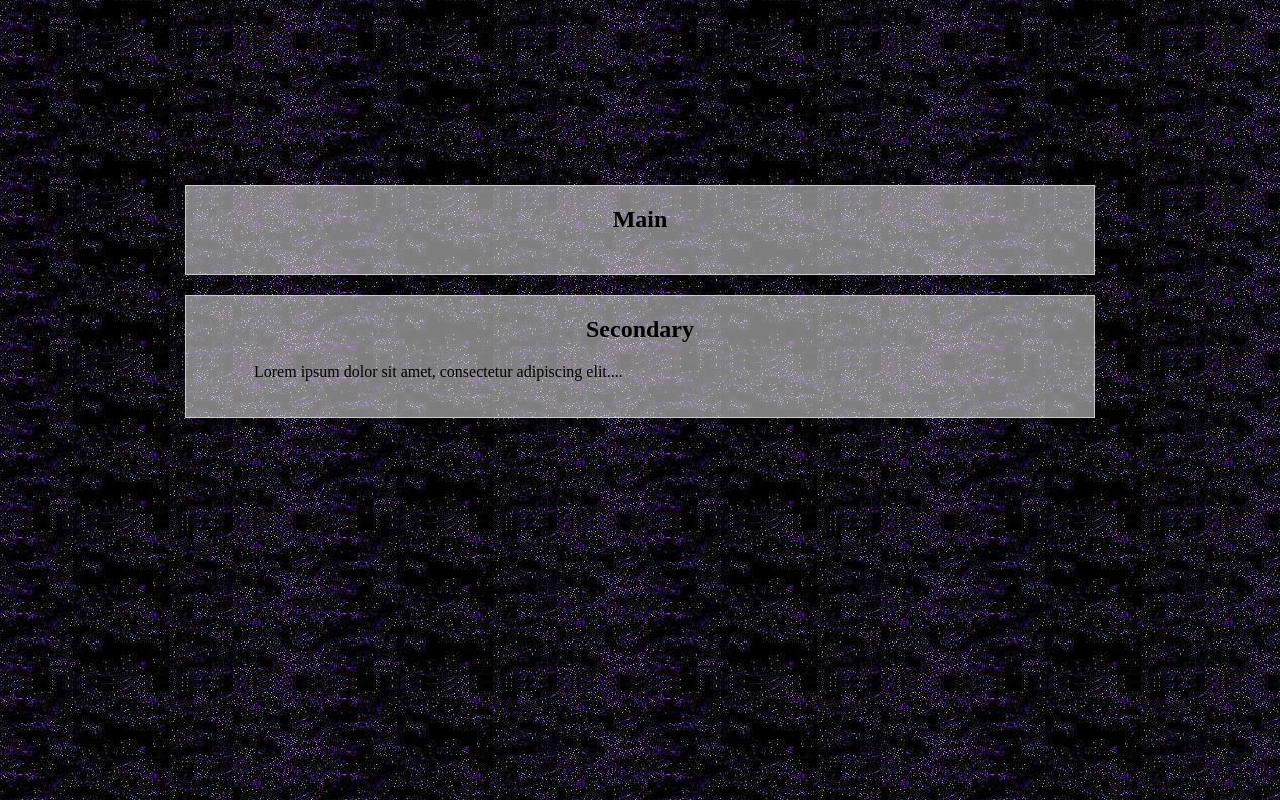
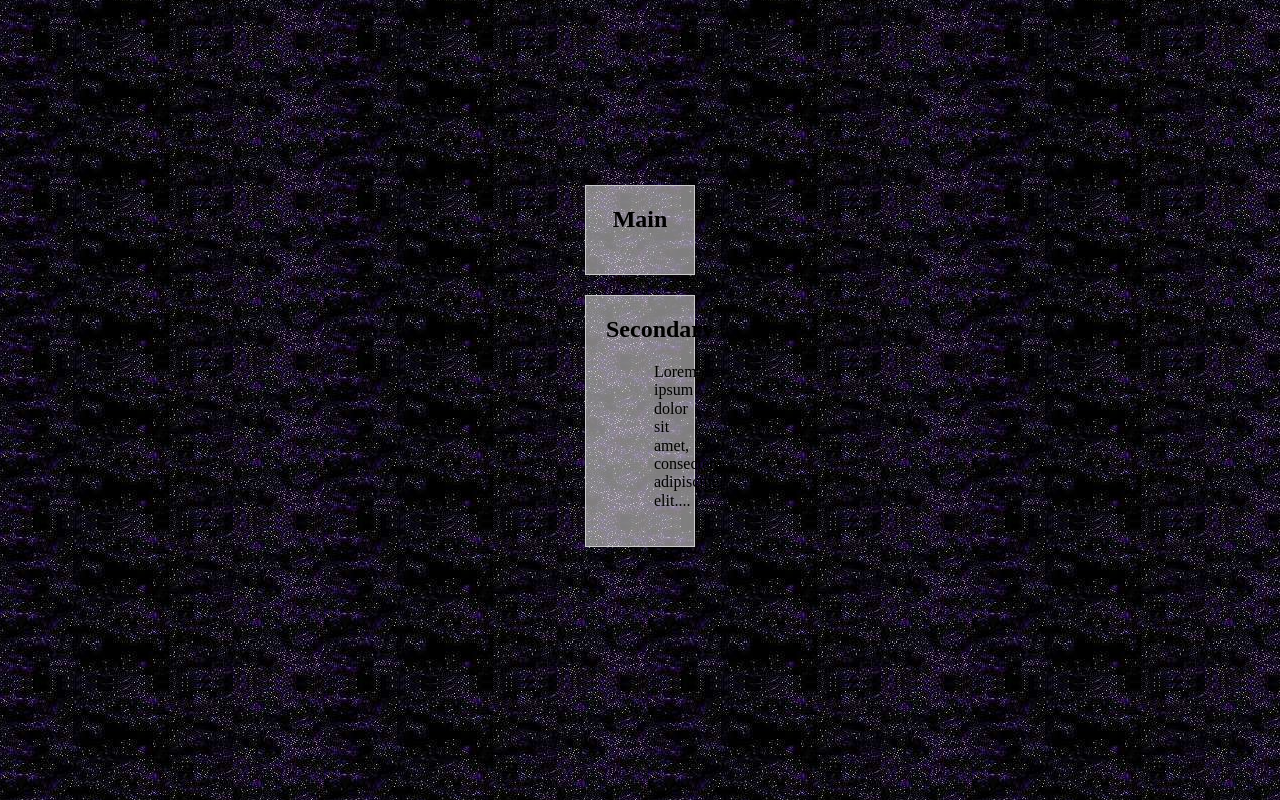
Before and after one commit to RosslanKoulli/RosslanKoulli.github.io, a plain HTML site: page home.html in a window 1280 px wide. Drawn offline with Linux system fonts and the light colour scheme.

Commit message:
padding changes

```diff
--- a/css/stylesheet.css
+++ b/css/stylesheet.css
@@ -243,7 +243,9 @@ p {
   }
 
 .container {
-  padding: 10em;
+  padding-left: 35em;
+  padding-right: 35em;
+  padding-top: 10em;
 }
 
 .blog-post {
```
